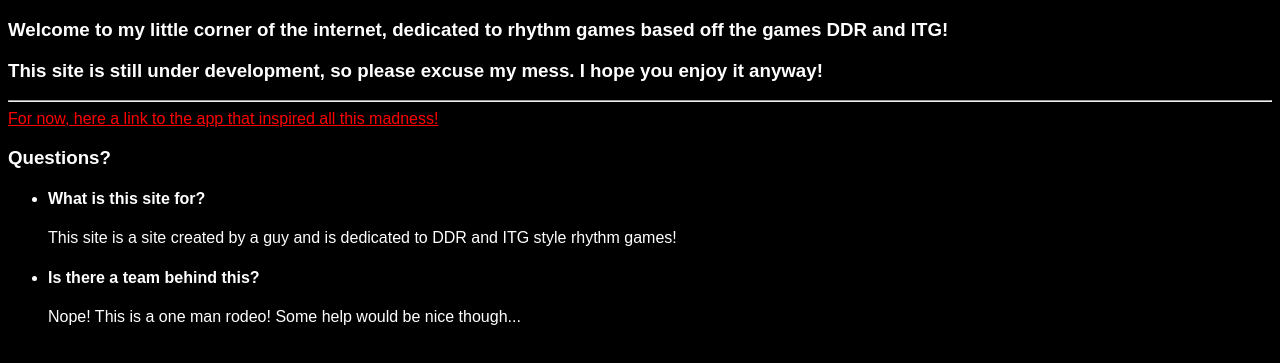
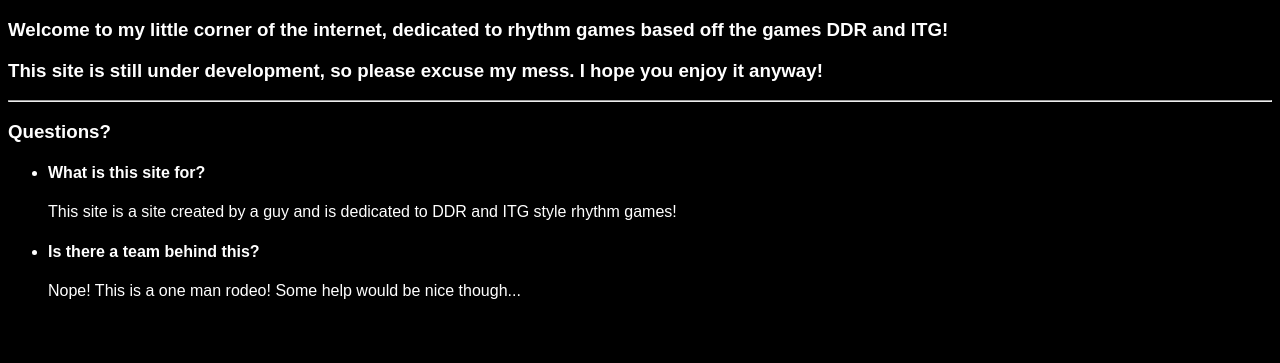
Before and after one commit to KisanoWasTaken/Project-ArrowStorm, a plain HTML site: page home.html in a window 1280 px wide. Shown: the part 245-608 px from the top of the page. Drawn offline with Linux system fonts and the light colour scheme.

```diff
--- a/home.html
+++ b/home.html
@@ -26,8 +26,6 @@
             <h3>Welcome to my little corner of the internet, dedicated to rhythm games based off the games <strong>DDR and ITG!</strong></h3>
             <h3>This site is still under development, so please excuse my mess. I hope you enjoy it anyway!</h3>
             <hr>
-            <a href="https://www.noti.tg/">For now, here a link to the app that inspired all this madness!</a>
-            <br>
             <h3>Questions?</h3>
             <ul>
                 <li><h4>What is this site for?</h4></li>
```
